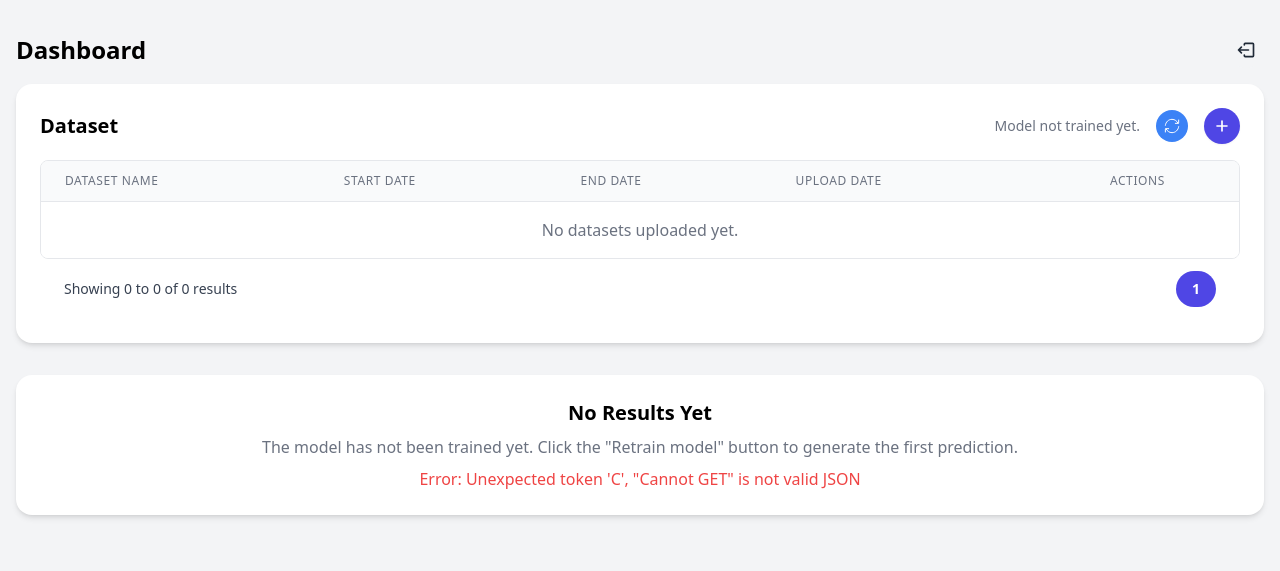
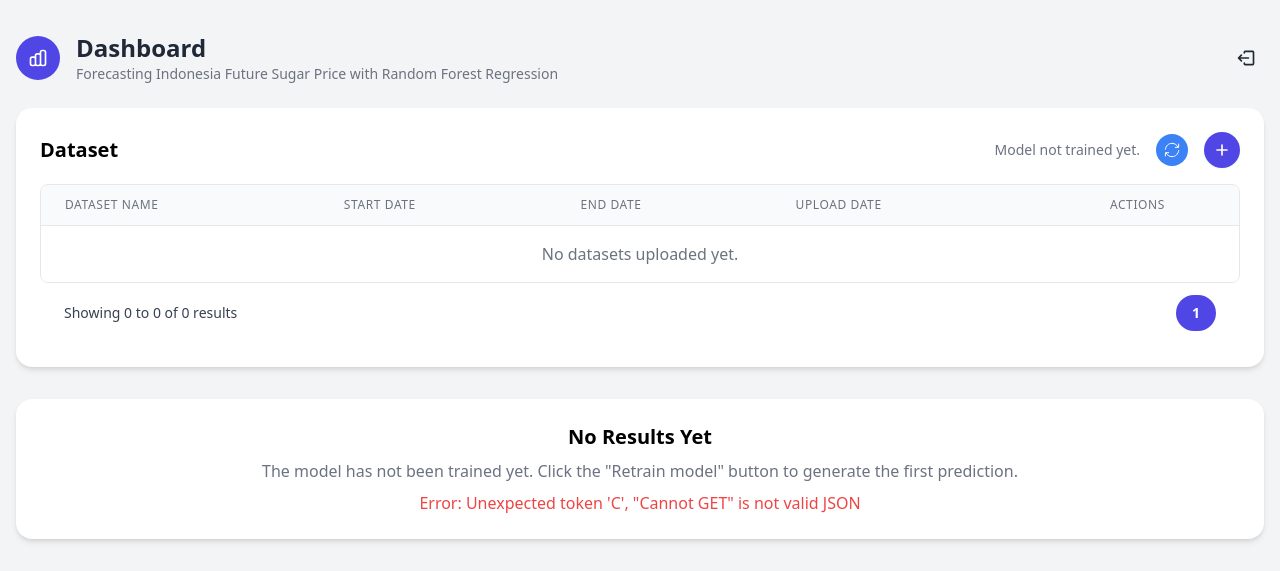
Before and after one commit to rReyvn/SugarPricePredict-Web, a Django app: page /dashboard/ in a window 1280 px wide. Shown: the top 571 px of the page. Run offline with Django 5.2, Linux system fonts and the light colour scheme; the visitor is signed in with stand-in values (Sample User, id 1); data that the repository does not hold is empty; some libraries are stand-ins or nearby versions.

Commit message:
Update login and dashboard header appearance

```diff
--- a/sugar/templates/components/dashboard_header.html
+++ b/sugar/templates/components/dashboard_header.html
@@ -1,10 +1,14 @@
 {% load static %}
-<div class="flex justify-between items-center mb-4">
-    <h1 class="text-2xl font-bold">Dashboard</h1>
+<div class="flex justify-between items-center mb-6">
+    <div class="flex items-center space-x-4">
+        <div class="bg-indigo-600 p-3 rounded-full text-white">{% include "icons/signal.svg" %}</div>
+        <div>
+            <h1 class="text-2xl font-bold text-gray-800">Dashboard</h1>
+            <p class="text-sm text-gray-500">Forecasting Indonesia Future Sugar Price with Random Forest Regression</p>
+        </div>
+    </div>
     <button type="button"
             title="Logout"
             class="flex items-center justify-center rounded-full bg-gray-100 p-2 text-gray-800 hover:bg-gray-200"
-            data-modal-show="logout-confirmation-modal">
-        {% include "icons/logout.svg" %}
-    </button>
+            data-modal-show="logout-confirmation-modal">{% include "icons/logout.svg" %}</button>
 </div>
```
Also changed, not shown: sugar/templates/components/home_header.html (+7 -1 lines), sugar/templates/login.html (+4 -17 lines), sugar/templates/icons/user.svg (added).
